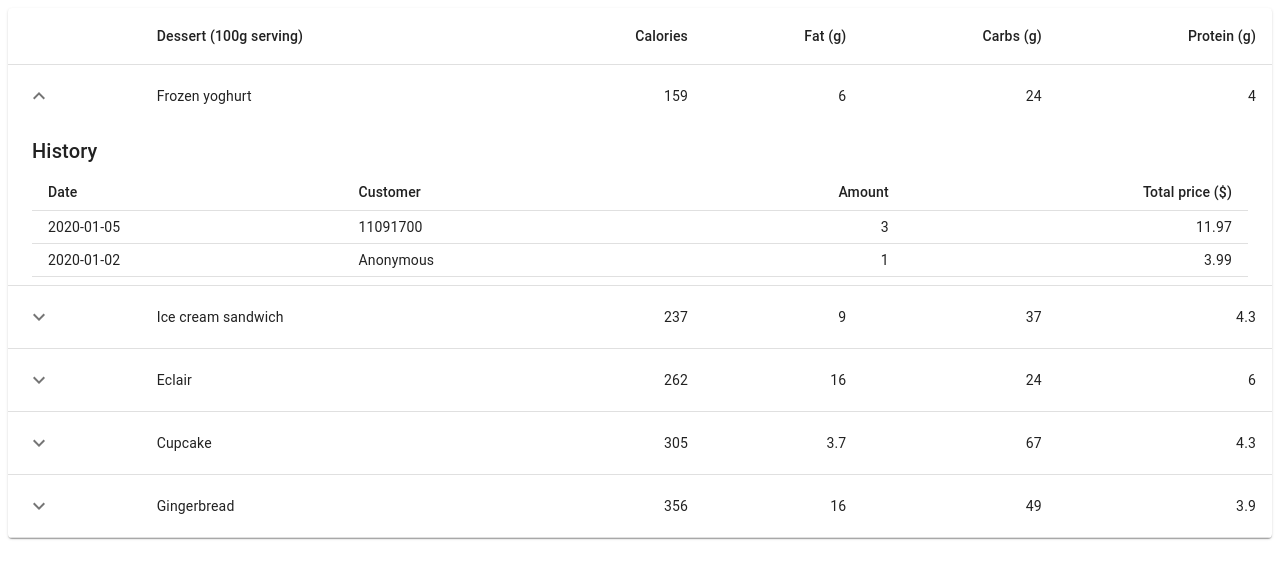
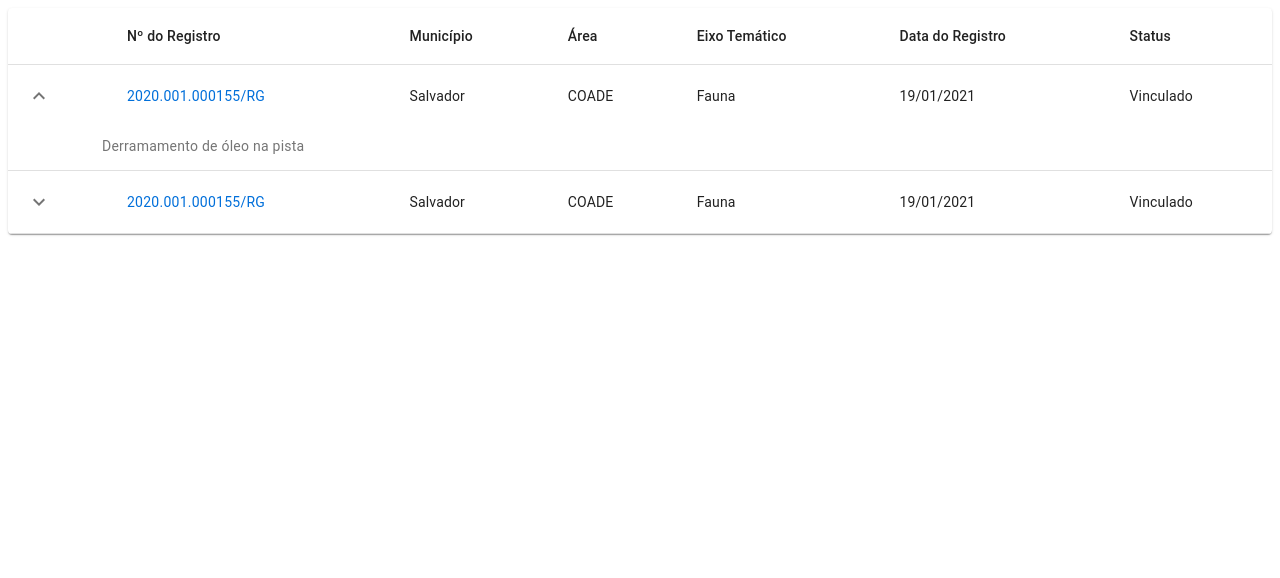
Before and after one commit to Wesleygmssa/Table-material-ui, a React (Create React App) app: page / in a window 1280 px wide. Both pictures are taken after a click on the button 39 px from the left and 96 px from the top of the page. Shown: the top 578 px of the page. Built offline with nearby package versions, Linux system fonts and the light colour scheme.

Commit message:
cretae table

```diff
--- a/package.json
+++ b/package.json
@@ -3,6 +3,8 @@
   "version": "0.1.0",
   "private": true,
   "dependencies": {
+    "@material-ui/core": "^4.11.3",
+    "@material-ui/icons": "^4.11.2",
     "@testing-library/jest-dom": "^5.11.4",
     "@testing-library/react": "^11.1.0",
     "@testing-library/user-event": "^12.1.10",
--- a/public/index.html
+++ b/public/index.html
@@ -4,40 +4,12 @@
     <meta charset="utf-8" />
     <link rel="icon" href="%PUBLIC_URL%/favicon.ico" />
     <meta name="viewport" content="width=device-width, initial-scale=1" />
-    <meta name="theme-color" content="#000000" />
-    <meta
-      name="description"
-      content="Web site created using create-react-app"
-    />
-    <link rel="apple-touch-icon" href="%PUBLIC_URL%/logo192.png" />
-    <!--
-      manifest.json provides metadata used when your web app is installed on a
-      user's mobile device or desktop. See https://developers.google.com/web/fundamentals/web-app-manifest/
-    -->
-    <link rel="manifest" href="%PUBLIC_URL%/manifest.json" />
-    <!--
-      Notice the use of %PUBLIC_URL% in the tags above.
-      It will be replaced with the URL of the `public` folder during the build.
-      Only files inside the `public` folder can be referenced from the HTML.
 
-      Unlike "/favicon.ico" or "favicon.ico", "%PUBLIC_URL%/favicon.ico" will
-      work correctly both with client-side routing and a non-root public URL.
-      Learn how to configure a non-root public URL by running `npm run build`.
-    -->
     <title>React App</title>
   </head>
   <body>
     <noscript>You need to enable JavaScript to run this app.</noscript>
     <div id="root"></div>
-    <!--
-      This HTML file is a template.
-      If you open it directly in the browser, you will see an empty page.
 
-      You can add webfonts, meta tags, or analytics to this file.
-      The build step will place the bundled scripts into the <body> tag.
-
-      To begin the development, run `npm start` or `yarn start`.
-      To create a production bundle, use `npm run build` or `yarn build`.
-    -->
   </body>
 </html>
--- a/src/App.js
+++ b/src/App.js
@@ -14,6 +14,7 @@ import Typography from "@material-ui/core/Typography";
 import Paper from "@material-ui/core/Paper";
 import KeyboardArrowDownIcon from "@material-ui/icons/KeyboardArrowDown";
 import KeyboardArrowUpIcon from "@material-ui/icons/KeyboardArrowUp";
+import { Container } from "./styles";
 
 const useRowStyles = makeStyles({
   root: {
@@ -22,21 +23,6 @@ const useRowStyles = makeStyles({
     },
   },
 });
-
-function createData(name, calories, fat, carbs, protein, price) {
-  return {
-    name,
-    calories,
-    fat,
-    carbs,
-    protein,
-    price,
-    history: [
-      { date: "2020-01-05", customerId: "11091700", amount: 3 },
-      { date: "2020-01-02", customerId: "Anonymous", amount: 1 },
-    ],
-  };
-}
 
 function Row(props) {
   const { row } = props;
@@ -55,50 +41,56 @@ function Row(props) {
             {open ? <KeyboardArrowUpIcon /> : <KeyboardArrowDownIcon />}
           </IconButton>
         </TableCell>
-        <TableCell component="th" scope="row">
-          {row.name}
-        </TableCell>
-        <TableCell align="right">{row.calories}</TableCell>
-        <TableCell align="right">{row.fat}</TableCell>
-        <TableCell align="right">{row.carbs}</TableCell>
-        <TableCell align="right">{row.protein}</TableCell>
+        <TableCell className="ContentRegister">2020.001.000155/RG</TableCell>
+        <TableCell>Salvador</TableCell>
+        <TableCell>COADE</TableCell>
+        <TableCell>Fauna</TableCell>
+        <TableCell>19/01/2021</TableCell>
+        <TableCell>Vinculado</TableCell>
       </TableRow>
       <TableRow>
-        <TableCell style={{ paddingBottom: 0, paddingTop: 0 }} colSpan={6}>
+        <TableCell style={{ paddingBottom: 0, paddingTop: 0 }} colSpan={7}>
           <Collapse in={open} timeout="auto" unmountOnExit>
             <Box margin={1}>
-              <Typography variant="h6" gutterBottom component="div">
-                History
+              <Typography
+                className="boxContent"
+                variant="h6"
+                gutterBottom
+                component="div"
+              >
+                Derramamento de óleo na pista
               </Typography>
-              <Table size="small" aria-label="purchases">
-                <TableHead>
-                  <TableRow>
-                    <TableCell>Date</TableCell>
-                    <TableCell>Customer</TableCell>
-                    <TableCell align="right">Amount</TableCell>
-                    <TableCell align="right">Total price ($)</TableCell>
-                  </TableRow>
-                </TableHead>
-                <TableBody>
-                  {row.history.map((historyRow) => (
-                    <TableRow key={historyRow.date}>
-                      <TableCell component="th" scope="row">
-                        {historyRow.date}
-                      </TableCell>
-                      <TableCell>{historyRow.customerId}</TableCell>
-                      <TableCell align="right">{historyRow.amount}</TableCell>
-                      <TableCell align="right">
-                        {Math.round(historyRow.amount * row.price * 100) / 100}
-                      </TableCell>
-                    </TableRow>
-                  ))}
-                </TableBody>
-              </Table>
             </Box>
           </Collapse>
         </TableCell>
       </TableRow>
     </React.Fragment>
+  );
+}
+
+export default function App() {
+  return (
+    <Container>
+      <TableContainer component={Paper}>
+        <Table aria-label="collapsible table">
+          <TableHead>
+            <TableRow>
+              <TableCell />
+              <TableCell className="title">Nº do Registro</TableCell>
+              <TableCell className="title">Município</TableCell>
+              <TableCell className="title">Área</TableCell>
+              <TableCell className="title">Eixo Temático</TableCell>
+              <TableCell className="title">Data do Registro</TableCell>
+              <TableCell className="title">Status</TableCell>
+            </TableRow>
+          </TableHead>
+          <TableBody>
+            <Row />
+            <Row />
+          </TableBody>
+        </Table>
+      </TableContainer>
+    </Container>
   );
 }
 
@@ -119,35 +111,3 @@ Row.propTypes = {
     protein: PropTypes.number.isRequired,
   }).isRequired,
 };
-
-const rows = [
-  createData("Frozen yoghurt", 159, 6.0, 24, 4.0, 3.99),
-  createData("Ice cream sandwich", 237, 9.0, 37, 4.3, 4.99),
-  createData("Eclair", 262, 16.0, 24, 6.0, 3.79),
-  createData("Cupcake", 305, 3.7, 67, 4.3, 2.5),
-  createData("Gingerbread", 356, 16.0, 49, 3.9, 1.5),
-];
-
-export default function CollapsibleTable() {
-  return (
-    <TableContainer component={Paper}>
-      <Table aria-label="collapsible table">
-        <TableHead>
-          <TableRow>
-            <TableCell />
-            <TableCell>Dessert (100g serving)</TableCell>
-            <TableCell align="right">Calories</TableCell>
-            <TableCell align="right">Fat&nbsp;(g)</TableCell>
-            <TableCell align="right">Carbs&nbsp;(g)</TableCell>
-            <TableCell align="right">Protein&nbsp;(g)</TableCell>
-          </TableRow>
-        </TableHead>
-        <TableBody>
-          {rows.map((row) => (
-            <Row key={row.name} row={row} />
-          ))}
-        </TableBody>
-      </Table>
-    </TableContainer>
-  );
-}
--- a/src/styles.js
+++ b/src/styles.js
@@ -1,3 +1,24 @@
-import styled from "react";
+import styled from "styled-components";
 
-export const Container = styled.div``;
+export const Container = styled.div`
+  .boxContent {
+    display: inline-block;
+    margin-left: 70px;
+    font-family: Roboto;
+    font-style: normal;
+    font-weight: normal;
+    font-size: 14px;
+    line-height: 160%;
+    letter-spacing: 0.25px;
+    color: #757575;
+  }
+  .ContentRegister {
+    font-family: Roboto;
+    font-style: normal;
+    font-weight: normal;
+    font-size: 14px;
+    line-height: 160%;
+    letter-spacing: 0.25px;
+    color: #006fda;
+  }
+`;
```
Also changed, not shown: 2 other files (tests, documents, lock files or other folders).
